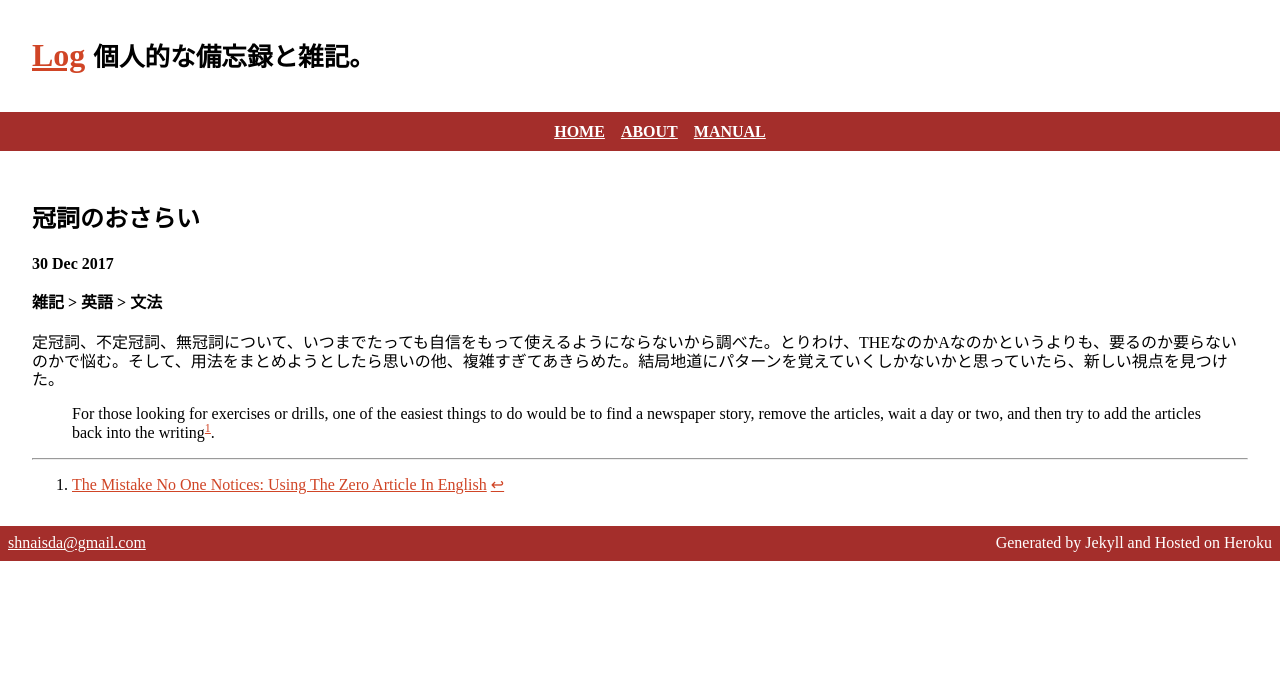
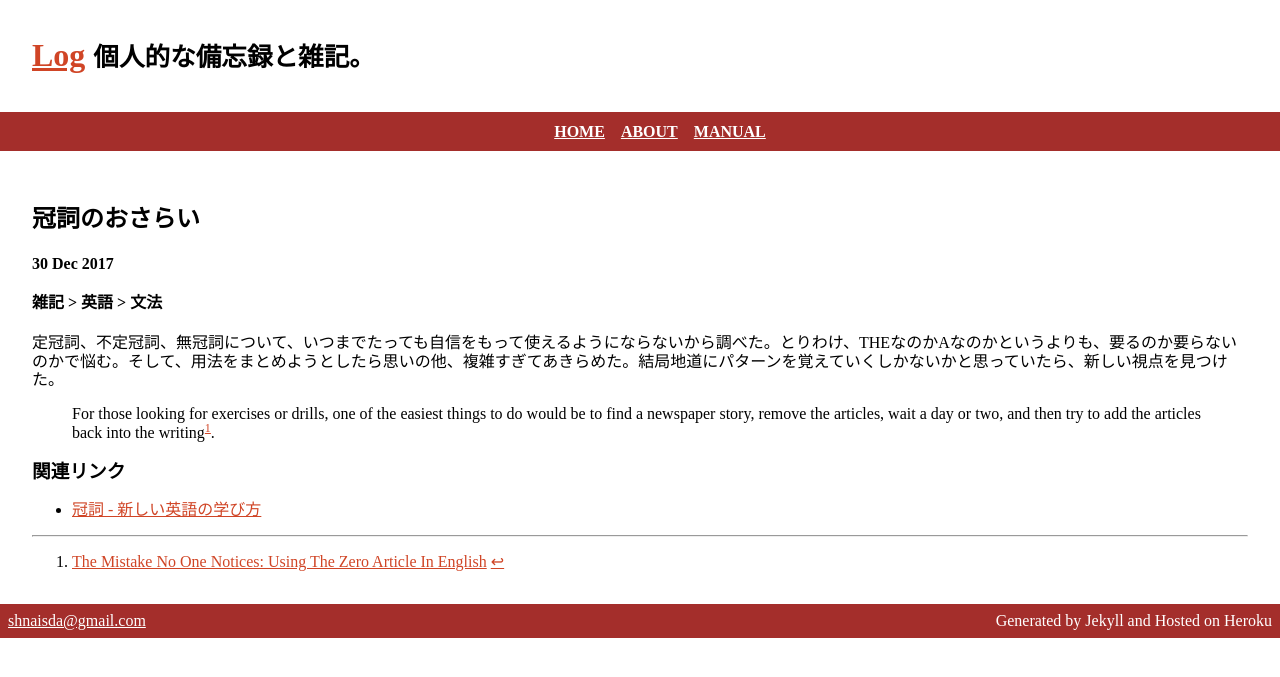
Before and after one commit to shnaisda/jekyll-on-netlify, a Jekyll site: the page built from _posts/2017-12-30-review-articles.md, in a window 1280 px wide. Shown: the top 677 px of the page. Built offline with Jekyll 4.4.1, drawn with Linux system fonts in a browser that asks for light colours.

Commit message:
Update files

```diff
--- a/_posts/2017-12-30-review-articles.md
+++ b/_posts/2017-12-30-review-articles.md
@@ -13,5 +13,9 @@ categoriesTree:
 
 > For those looking for exercises or drills, one of the easiest things to do would be to find a newspaper story, remove the articles, wait a day or two, and then try to add the articles back into the writing[^fn1].
 
+### 関連リンク
+
+* [冠詞 - 新しい英語の学び方](https://sites.google.com/site/newwaytostudyenglish/1/043)
+
 ---
 [^fn1]:[The Mistake No One Notices: Using The Zero Article In English](https://www.italki.com/article/1003/The-Mistake-No-One-Notices:-Using-The-Zero-Article-In-English)
```
